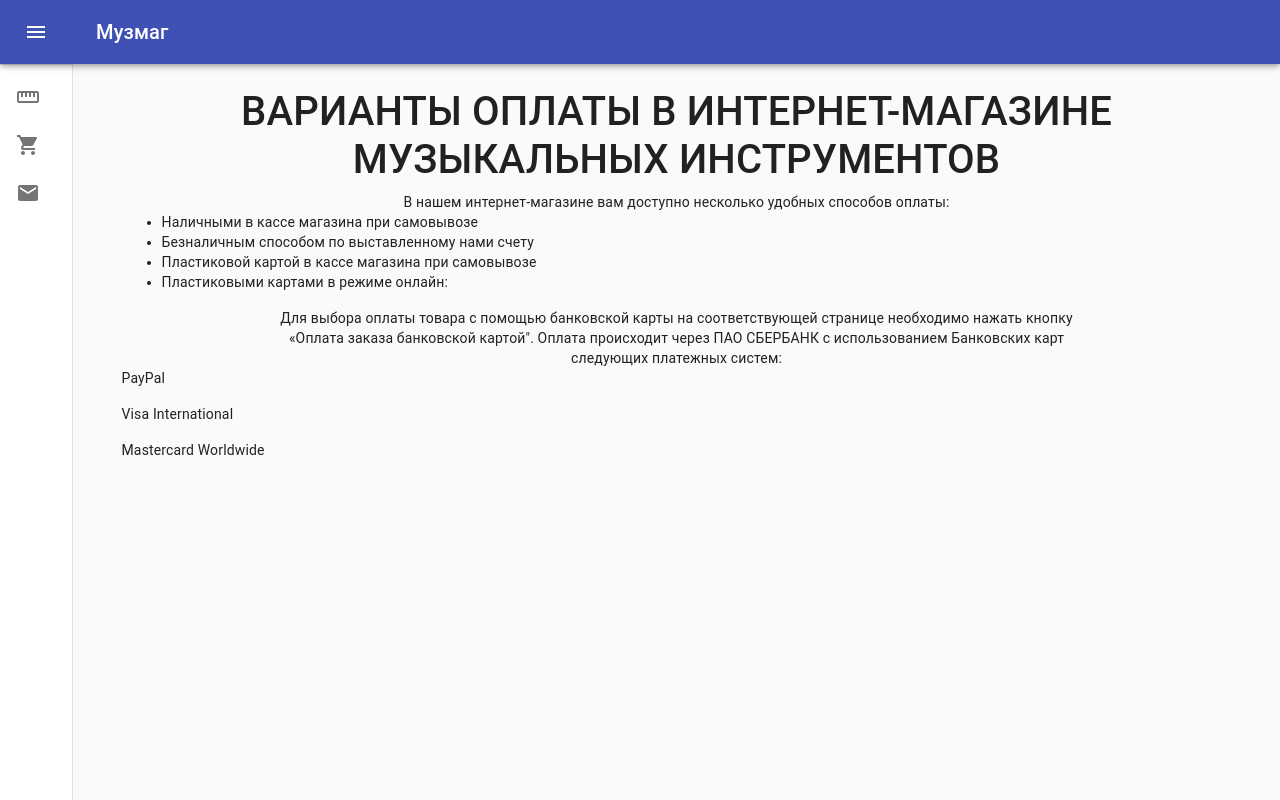
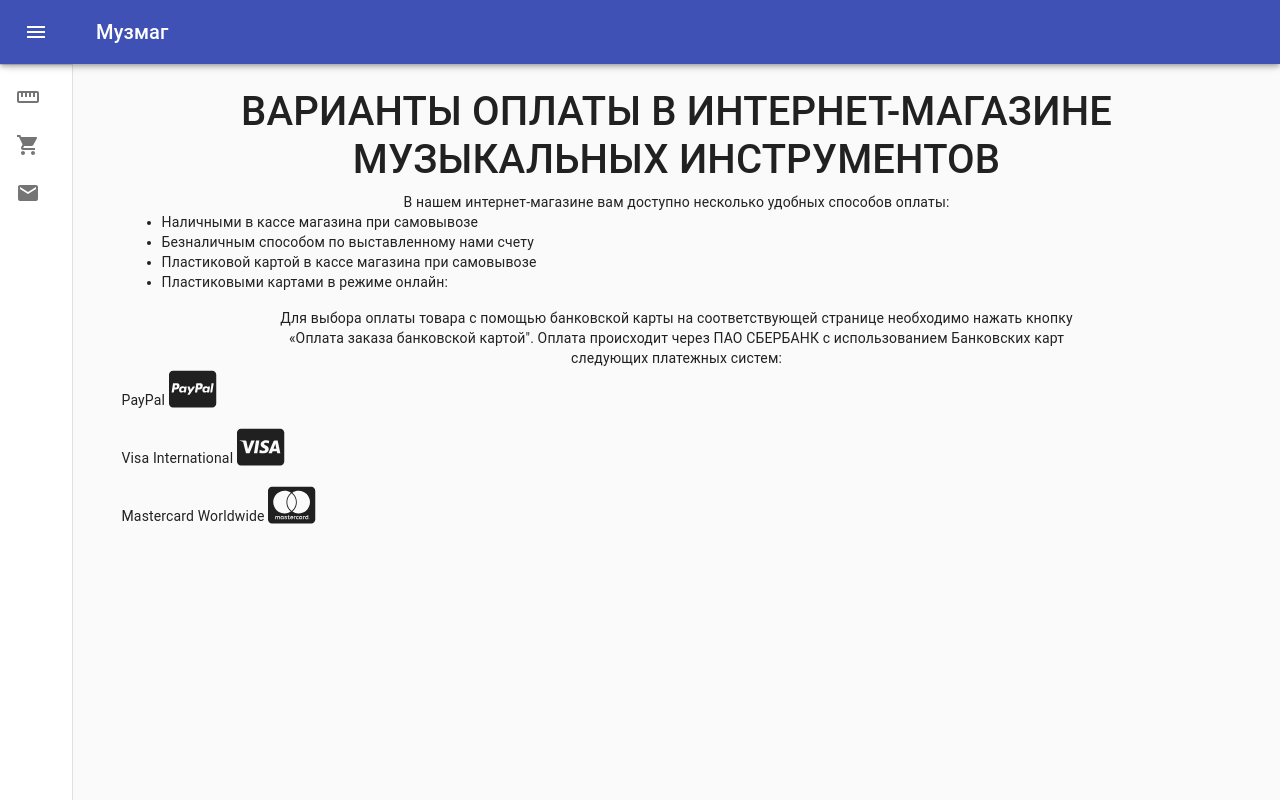
Before and after one commit to algorithm-ssau/reactMusicApp, a React (Create React App) app: page /pay in a window 1280 px wide. Built offline with nearby package versions, Linux system fonts and the light colour scheme.

Commit message:
Update payPage.js

```diff
--- a/src/payPage/payPage.js
+++ b/src/payPage/payPage.js
@@ -1,8 +1,8 @@
 import React, {Component} from 'react';
 import "bootstrap/dist/css/bootstrap.min.css";
-import { faCCPaypal } from "@fortawesome/free-solid-svg-icons";
-import { faCCVisa } from "@fortawesome/free-solid-svg-icons";
-import { faCCMastercard } from "@fortawesome/free-solid-svg-icons";
+import { faCcPaypal } from "@fortawesome/free-brands-svg-icons";
+import { faCcVisa } from "@fortawesome/free-brands-svg-icons";
+import { faCcMastercard } from "@fortawesome/free-brands-svg-icons";
 import { FontAwesomeIcon } from "@fortawesome/react-fontawesome";
 
 function PayPage(props) {
@@ -21,9 +21,9 @@ function PayPage(props) {
         </ul>
         <p className="text-center w-75 m-auto"> Для выбора оплаты товара с помощью банковской карты на соответствующей странице необходимо нажать кнопку «Оплата заказа
            банковской картой". Оплата происходит через ПАО СБЕРБАНК с использованием Банковских карт следующих платежных систем: </p>
-        <p>PayPal <FontAwesomeIcon icon={faCCPaypal} aria-hidden="true" size="3x"/> </p>
-        <p>Visa International <FontAwesomeIcon icon={faCCVisa} aria-hidden="true" size="3x"/></p>
-        <p>Mastercard Worldwide <FontAwesomeIcon icon={faCCMastercard} aria-hidden="true" size="3x"/></p>
+        <p>PayPal <FontAwesomeIcon icon={faCcPaypal} aria-hidden="true" size="3x"/> </p>
+        <p>Visa International <FontAwesomeIcon icon={faCcVisa} aria-hidden="true" size="3x"/></p>
+        <p>Mastercard Worldwide <FontAwesomeIcon icon={faCcMastercard} aria-hidden="true" size="3x"/></p>
 
 
 </div>
```
